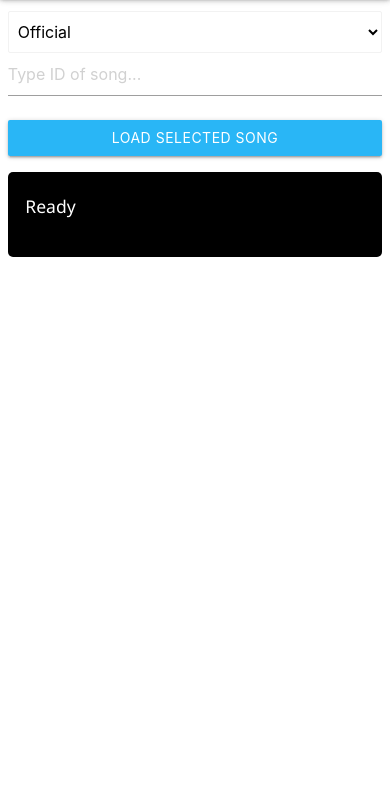
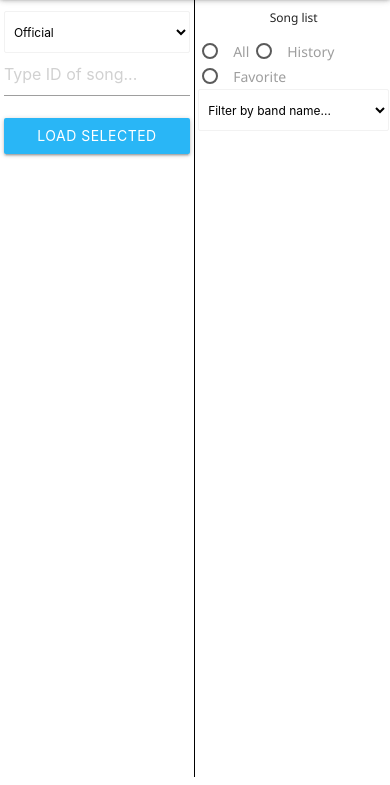
Before and after one commit to mtripg6666tdr/bangmapPlayer, a website built with webpack: page bangmapPlayer/www/index.html in a window 390 px wide. Shown: the part 59-844 px from the top of the page. Built offline with nearby package versions, Linux system fonts and the light colour scheme.

Commit message:
UIの更新

```diff
--- a/bangmapPlayer/www/css/main.css
+++ b/bangmapPlayer/www/css/main.css
@@ -1,22 +1,12 @@
-/*
-/! bangmapPlayer Stylesheet
-/!
-/! @author:     mtripg6666tdr
-/! @homepage:   https://scrpg.tyanoyu.net/
-/! @Twitter:    @mtripg6666tdr
-/! @GitHub:     @mtripg6666tdr
-/! @Created By: VisualStudio 2017, Brackets
-*/
 /* !Start Stylesheet for Debug */
 div.app {
     display: none;
 }
 /* !End Stylesheet for Debug */
 * {
-    font-size: 110%;
+    font-size: 100%;
 }
-div.app_game,
-table#setting_songInfo_table {
+div.app_game, table#setting_songInfo_table {
     display: none;
 }
 body {
@@ -64,3 +54,24 @@ div.vspace_3 {
 .decrease_button, .increase_button {
     font-size: 180%;
 }
+div.setting_songInfo {
+    overflow: scroll;
+}
+div#setting_panel {
+    width:50%;
+    border-right: 1px solid black;
+    overflow-y: scroll;
+}
+div.setting{
+    display: inline-block;
+    width:49%;
+    height: calc(100vh - 64px);
+    vertical-align: top;
+}
+div.ss_container div.ss_title {
+    text-align: center;
+}
+div.ss_container div.ss_list {
+    width: 100%;
+    overflow-y: scroll;
+}
--- a/bangmapPlayer/www/index.html
+++ b/bangmapPlayer/www/index.html
@@ -22,7 +22,6 @@
             <div class="light-blue lighten-2 white-text z-depth-2 nav-wrapper">
                 <span class="brand-logo left">bangmapPlayer</span>
                 <ul class="right">
-                    <li><a href="" id="show_song_list"        onclick="return false;"><i class="material-icons">view_list</i></a></li>
                     <li><a href="" id="show_preference_panel" onclick="return false;"><i class="material-icons">settings</i> </a></li>
                     <li><a href="" id="show_information"      onclick="return false;"><i class="material-icons">info</i>     </a></li>
                 </ul>
@@ -38,6 +37,7 @@
         <!--Map Player-->
         <div class="app_game" id="app_game"></div>
         <!--Play Setting-->
+        <div id="setting_panels_container">
             <div class="setting" id="setting_panel">
                 <div class="setting_mainpanel">
                     <p class="match_parent_width input-field">
@@ -50,9 +50,8 @@
                     <p>
                         <button type="button" name="load_song" id="load_song" class="match_parent_width waves-effect waves-light btn light-blue lighten-1">Load selected song</button>
                     </p>
-                <div class="black white-text match_parent_width status_text_holder">
+                    <div class="match_parent_width status_text_holder">
                         <div class="vspace_3"></div>
-                    <p class="match_parent_width" id="status_text">Ready</p>
                         <div class="progress match_parent_width" id="main_progress_holder">
                             <div class="determinate" style="width: 70%" data-prog="0" id="main_progress"></div>
                         </div>
@@ -123,6 +122,31 @@
                             </td>
                         </tr>
                     </table>
+                </div>
+            </div>
+            <div class="setting ss_container" id="song_selection_panel">
+                <div class="ss_title ss_child">
+                    <p>Song list</p>
+                </div>
+                <div class="ss_nav ss_child">
+                    <label>
+                        <input type="radio" name="category" value="all">
+                        <span>All</span>
+                    </label>
+                    <label>
+                        <input type="radio" name="category" value="history">
+                        <span>History</span>
+                    </label>
+                    <label>
+                        <input type="radio" name="category" value="favorite">
+                        <span>Favorite</span>
+                    </label>
+                    <br>
+                    <select class="browser-default">
+                        <option>Filter by band name...</option>
+                    </select>
+                </div>
+                <div class="ss_child ss_list"></div>
             </div>
         </div>
         <!--Preference Panel-->
@@ -303,7 +327,7 @@
             </div>
         </div>
         <!--Load script-->
-        <script type="text/javascript" src="scripts/bangbangboom-game.js"></script>
+        <!--script type="text/javascript" src="scripts/bangbangboom-game.js"></script-->
         <script type="text/javascript" src="scripts/bestdori2bbb.js"></script>
         <script type="text/javascript" src="scripts/platformOverrides.js"></script>
         <!--script type="text/javascript" src="scripts/index.js"></script-->
```
Lines whose indentation alone changed are shown as unchanged.
